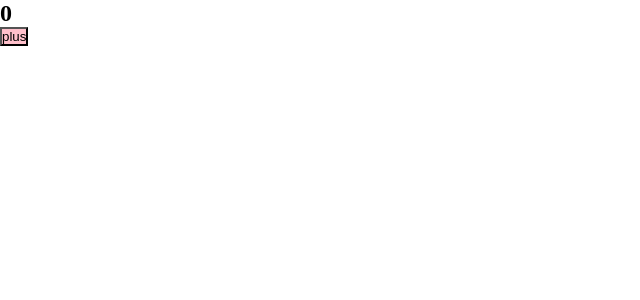
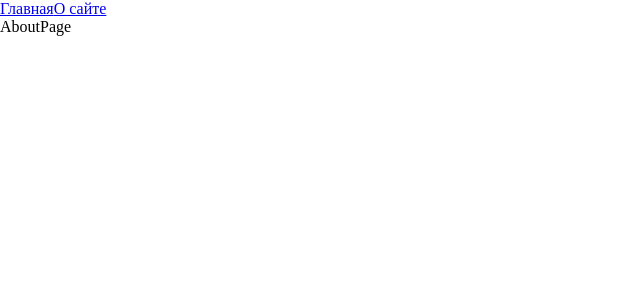
Before and after one commit to demos461/blog, a React app: page /about in a window 1280 px wide. Shown: the top 300 px of the page, without its empty margins (0-640 px from the left). Built offline with nearby package versions, Linux system fonts and the light colour scheme.

Commit message:
add react-router-dom, split code, lazy suspense

```diff
--- a/package.json
+++ b/package.json
@@ -24,6 +24,7 @@
     "@types/node": "^17.0.21",
     "@types/react": "^17.0.39",
     "@types/react-dom": "^17.0.11",
+    "@types/react-router-dom": "^5.3.3",
     "@types/webpack": "^5.28.0",
     "@types/webpack-dev-server": "^4.7.2",
     "css-loader": "^6.6.0",
@@ -41,6 +42,7 @@
   },
   "dependencies": {
     "react": "^17.0.2",
-    "react-dom": "^17.0.2"
+    "react-dom": "^17.0.2",
+    "react-router-dom": "^6.2.1"
   }
 }
--- a/src/App.tsx
+++ b/src/App.tsx
@@ -1,10 +1,22 @@
-import {Counter} from "./components/Counter";
+import {Link, Route, Routes} from "react-router-dom";
 import './index.scss'
+import {AboutPageAsync} from "./pages/AboutPage/AboutPageAsync";
+import {MainPageAsync} from "./pages/MainPage/MainPageAsync";
+import {Suspense} from "react";
 
 const App = () => {
     return (
         <div>
-            <Counter/>
+            <Link to={'/'}>Главная</Link>
+            <Link to={'/about'}>О сайте</Link>
+
+            <Suspense fallback={<div>Loading...</div>}>
+                <Routes>
+
+                    <Route path={'/about'} element={<AboutPageAsync/>}/>
+                    <Route path={'/'} element={<MainPageAsync/>}/>
+                </Routes>
+            </Suspense>
         </div>
     )
 }
--- a/src/index.tsx
+++ b/src/index.tsx
@@ -1,7 +1,10 @@
 import {render} from "react-dom";
 import App from "./App";
+import {BrowserRouter} from "react-router-dom";
 
 render(
-    <App/>,
+    <BrowserRouter>
+        <App/>
+    </BrowserRouter>,
     document.getElementById('root')
 )
--- /dev/null
+++ b/src/pages/AboutPage/AboutPage.tsx
@@ -0,0 +1,11 @@
+import React from 'react';
+
+const AboutPage = () => {
+    return (
+        <div>
+            AboutPage
+        </div>
+    );
+};
+
+export default AboutPage;
--- /dev/null
+++ b/src/pages/AboutPage/AboutPageAsync.tsx
@@ -0,0 +1,3 @@
+import {lazy} from "react";
+
+export const AboutPageAsync = lazy(() => import('./AboutPage'));
--- /dev/null
+++ b/src/pages/MainPage/MainPage.tsx
@@ -0,0 +1,11 @@
+import React from 'react';
+
+const MainPage = () => {
+    return (
+        <div>
+            MainPage
+        </div>
+    );
+};
+
+export default MainPage;
--- /dev/null
+++ b/src/pages/MainPage/MainPageAsync.tsx
@@ -0,0 +1,3 @@
+import { lazy } from 'react';
+
+export const MainPageAsync = lazy(() => import('./MainPage'))
--- a/tsconfig.json
+++ b/tsconfig.json
@@ -2,7 +2,7 @@
   "compilerOptions": {
     "outDir": "./dist/", // Куда производится сборка
     "noImplicitAny": true, // Подсвечивает все места где не указан тип
-    "module": "es6",
+    "module": "ESNext",
     "target": "es5", // В какую спецификацию компилируем
     "jsx": "react-jsx",
     "allowJs": true, // компилятор будет обрабатывать не только TS файлы, но и JS файлы
```
Also changed, not shown: 2 other files (tests, documents, lock files or other folders).
